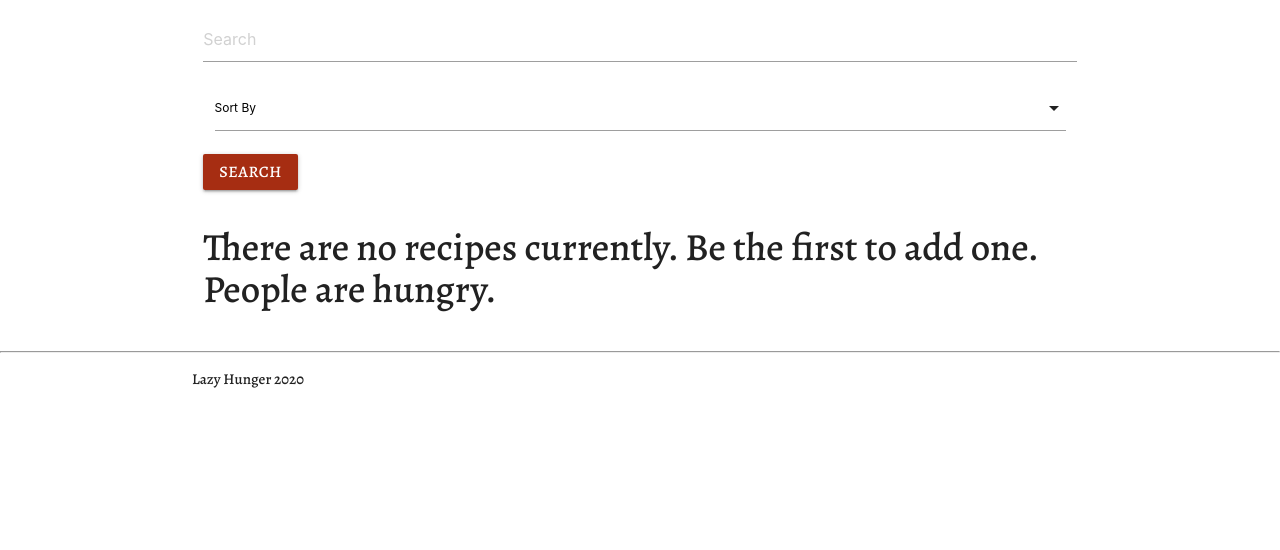
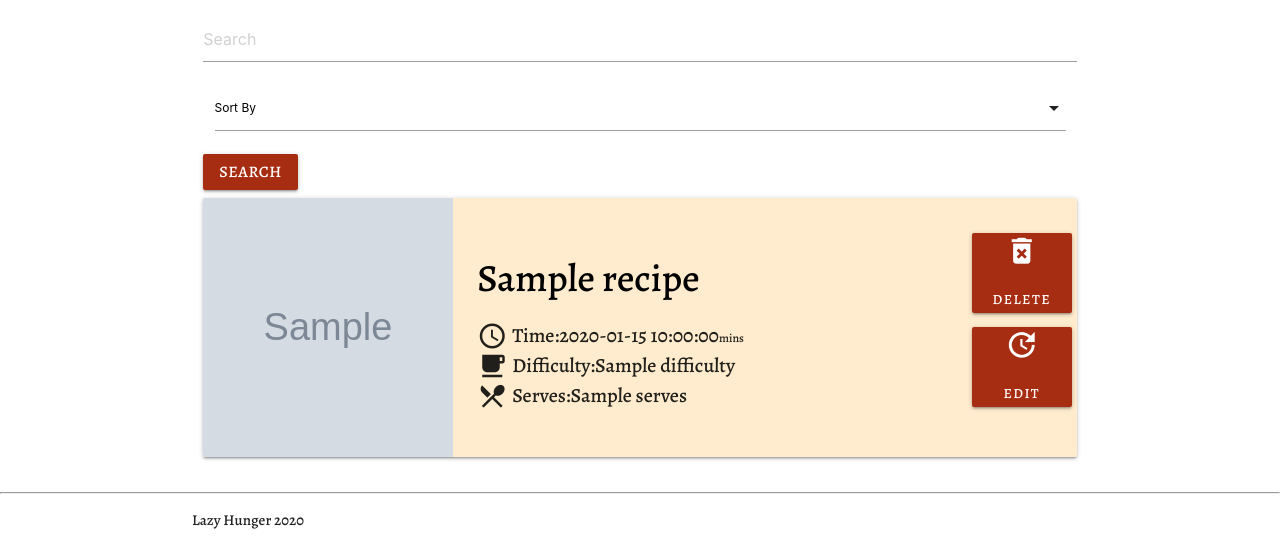
Before and after one commit to AllenGleeson/Lazy-Hunger, a Flask app: page /get_recipes/ in a window 1280 px wide. Shown: the part 554-1104 px from the top of the page. Before the commit the page ends 942 px from the top, so only its background shows below. Run offline with Flask 2, Linux system fonts and the light colour scheme; grey boxes marked "Sample" are stand-in pictures; a database or web service that is not in the repository returns one stand-in record (values such as "Sample title"); some libraries are stand-ins or nearby versions; some web fonts are replaced.

Commit message:
Edit the wireframes slighty. Also added a recipe_count to determine if there are any entries in the database. If there are not then it will display a message on the home page.

```diff
--- a/app.py
+++ b/app.py
@@ -23,13 +23,16 @@ def get_recipes():
     if not sort_key:
         sort_key = "recipe_name"
 
+    recipe_count = mongo.db.recipes.find().count()
+
     recipes = mongo.db.recipes.find().collation({"locale": "en"}) if not search else mongo.db.recipes.find(
         {"recipe_name": {"$regex": "(?i).*" + search + ".*"}}).collation({"locale": "en"})
 
     if sort_key == "difficulty" or sort_key == "recipe_name" or sort_key == "serves" or sort_key == "total_time":
         recipes = recipes.sort(sort_key, pymongo.ASCENDING)
 
-    return render_template("index.html", recipes=recipes)
+    print(recipes)
+    return render_template("index.html", recipes=recipes, recipe_count=recipe_count)
 
 
 @catch_me
--- a/templates/index.html
+++ b/templates/index.html
@@ -38,7 +38,7 @@
 
     <div class="col s12">
 
-        {% if recipes is none %}
+        {% if recipe_count > 0 %}
             {% for recipe in recipes %}
             <div class="card horizontal">
                 <div class="card-image">
```
Also changed, not shown: 1 other file.
